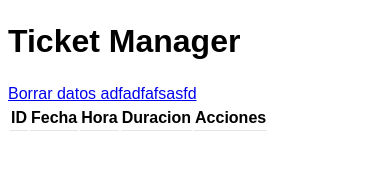
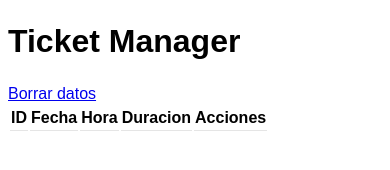
Before and after one commit to plexxoo/mobile-ticket, a plain HTML site: page listado.html in a window 390 px wide. Drawn offline with Linux system fonts and the light colour scheme.

Commit message:
changed text

```diff
--- a/listado.html
+++ b/listado.html
@@ -17,7 +17,7 @@
 	</div><!-- /header -->
 
 	<div data-role="content">
-		<a data-role="button" id="delete_data" href="#">Borrar datos adfadfafsasfd</a>
+		<a data-role="button" id="delete_data" href="#">Borrar datos</a>
 		<table data-role="table" id="ticket-list" data-mode="columntoggle" class="table-stroke">
 			<thead>
 				<th data-priority="2">ID</th>
```
